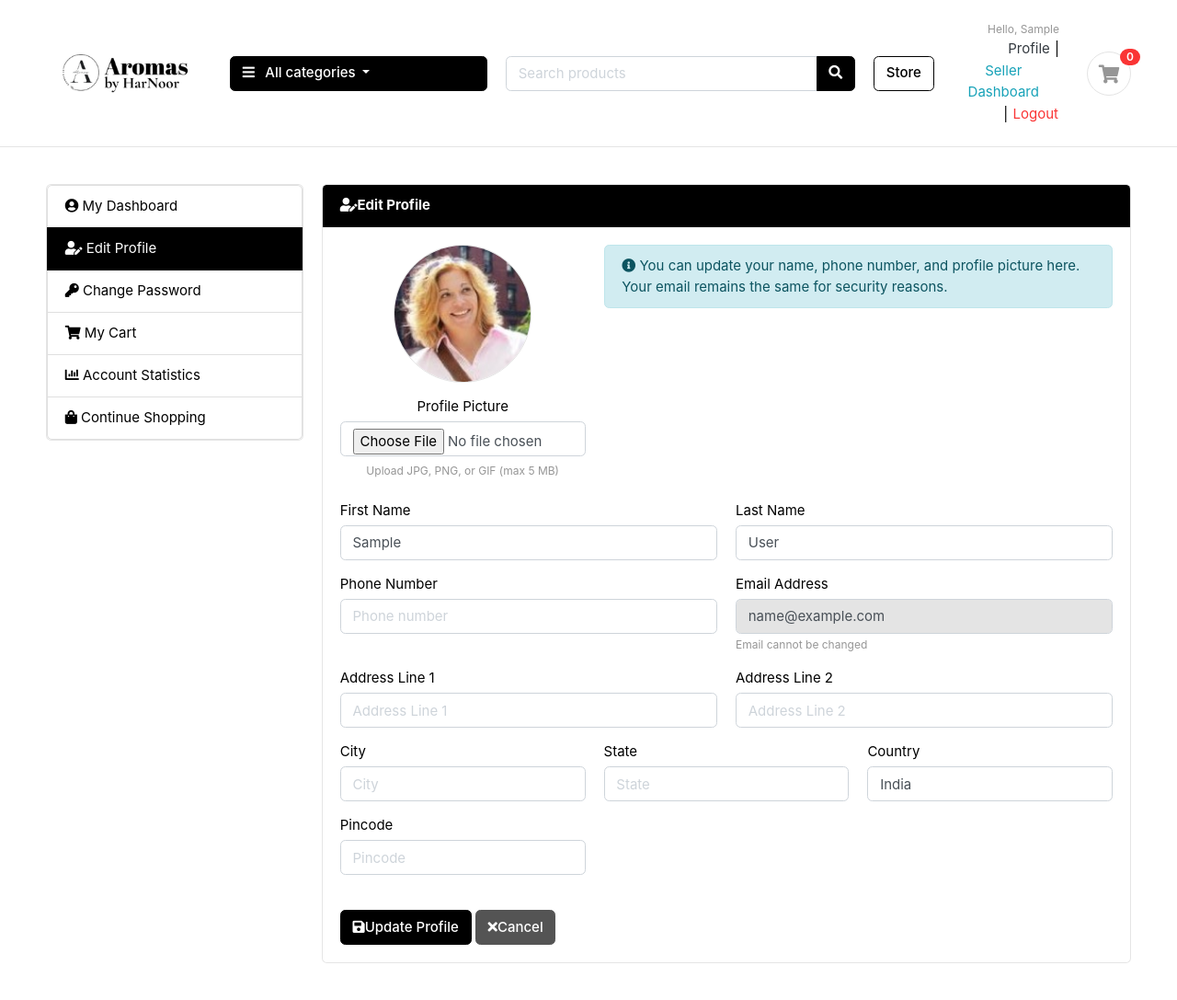
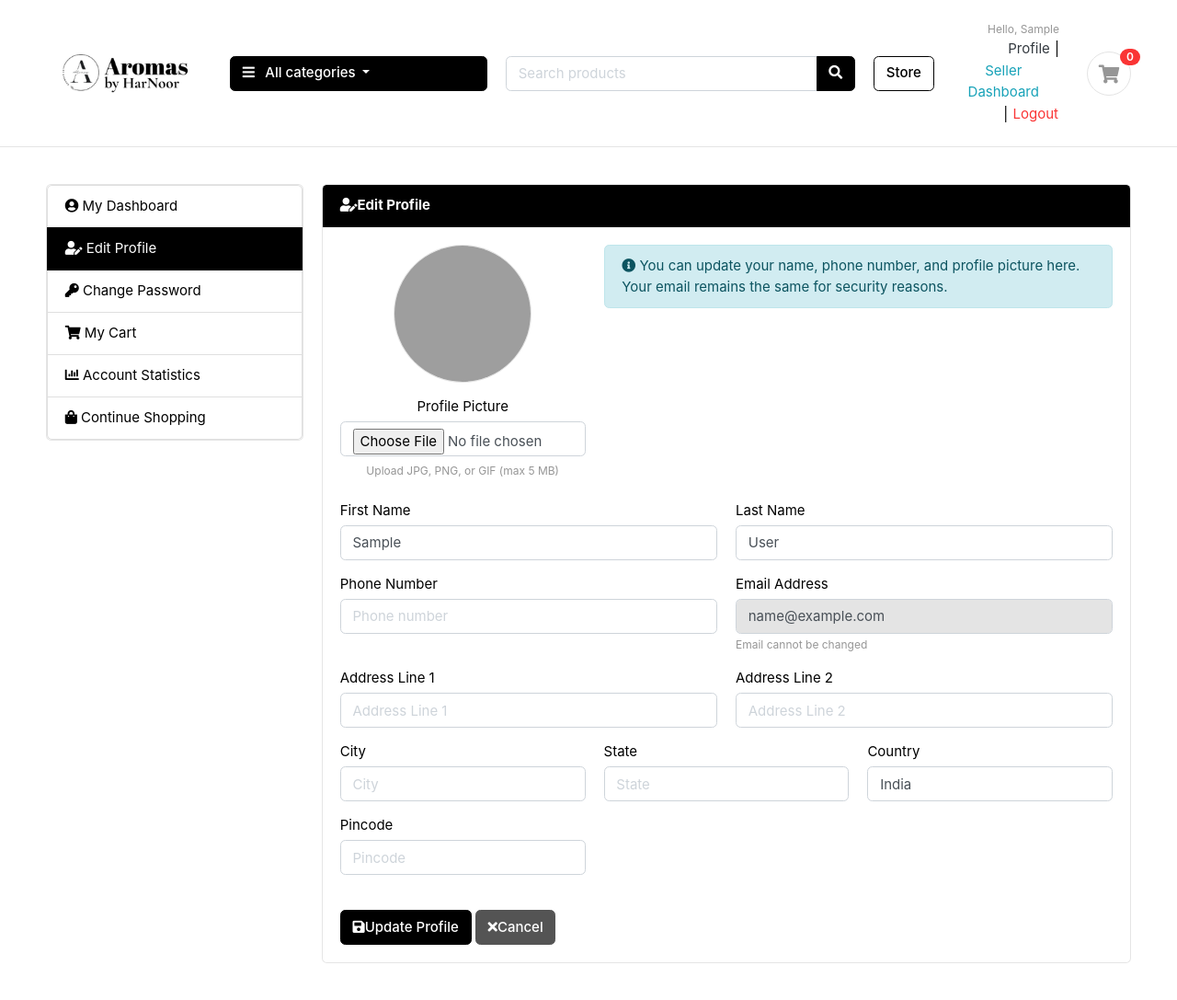
Before and after one commit to BharatGaytri04/aromas, a Django app: page /accounts/edit-profile/ in a window 1280 px wide. Shown: the top 1087 px of the page at 92% size. Run offline with Django 5.2, Linux system fonts and the light colour scheme; the visitor is signed in with stand-in values (Sample User, id 1); data that the repository does not hold is empty; some libraries are stand-ins or nearby versions; some web fonts are replaced; grey boxes are pictures that could not be loaded.

Commit message:
Change default profile image from avatar1.jpg to avtar.png

```diff
--- a/templates/accounts/dashboard.html
+++ b/templates/accounts/dashboard.html
@@ -48,7 +48,7 @@
                   {% if user.profile_image %}
                     <img src="{{ user.profile_image.url }}" alt="Profile Picture" class="img-fluid rounded-circle border" style="width: 140px; height: 140px; object-fit: cover;">
                   {% else %}
-                    <img src="{% static 'images/avatars/avatar1.jpg' %}" alt="Default Profile" class="img-fluid rounded-circle border" style="width: 140px; height: 140px; object-fit: cover;">
+                    <img src="{% static 'images/avatars/avtar.png' %}" alt="Default Profile" class="img-fluid rounded-circle border" style="width: 140px; height: 140px; object-fit: cover;">
                   {% endif %}
                 </div>
                 <a href="{% url 'accounts:edit_profile' %}" class="btn btn-outline-primary btn-sm">
--- a/templates/accounts/edit_profile.html
+++ b/templates/accounts/edit_profile.html
@@ -47,7 +47,7 @@
                     {% if user.profile_image %}
                       <img src="{{ user.profile_image.url }}" alt="Profile Picture" class="img-fluid rounded-circle border" style="width: 150px; height: 150px; object-fit: cover;">
                     {% else %}
-                      <img src="{% static 'images/avatars/avatar1.jpg' %}" alt="Default Profile" class="img-fluid rounded-circle border" style="width: 150px; height: 150px; object-fit: cover;">
+                      <img src="{% static 'images/avatars/avtar.png' %}" alt="Default Profile" class="img-fluid rounded-circle border" style="width: 150px; height: 150px; object-fit: cover;">
                     {% endif %}
                   </div>
                   <label for="id_profile_image" class="form-label">Profile Picture</label>
```
